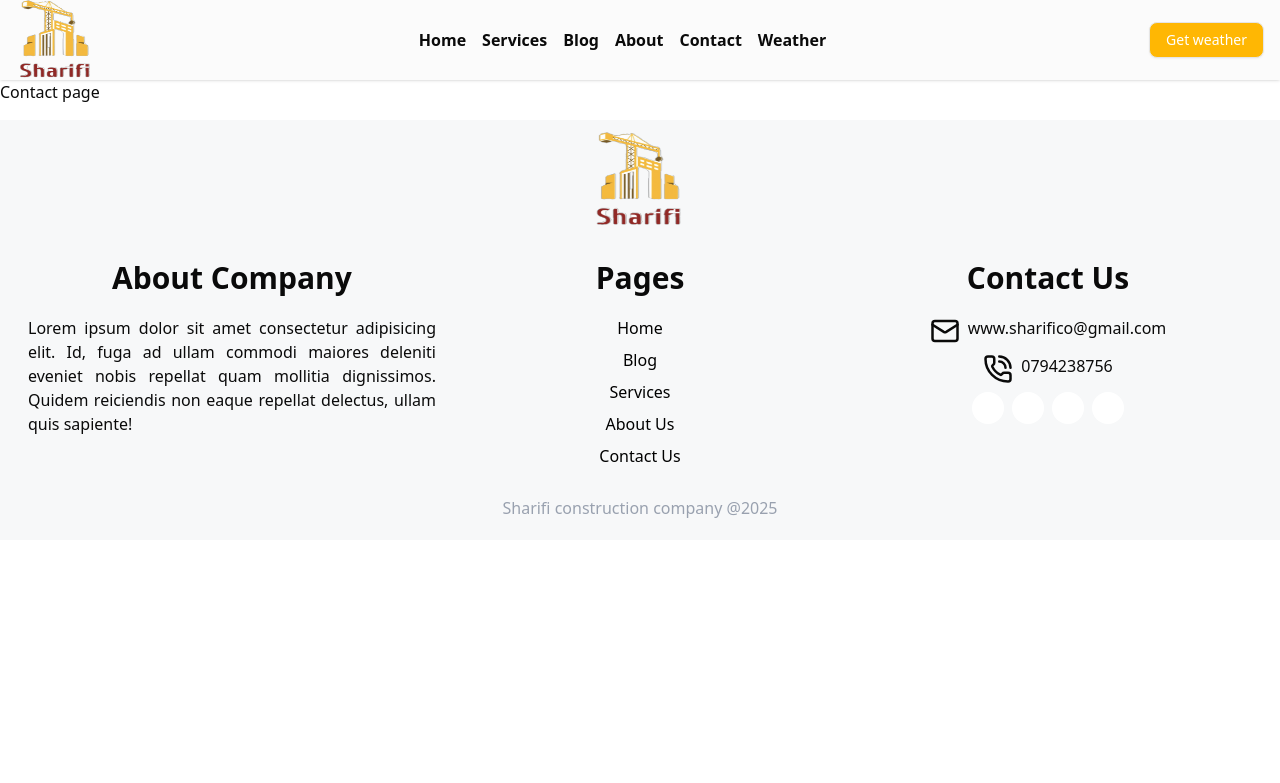
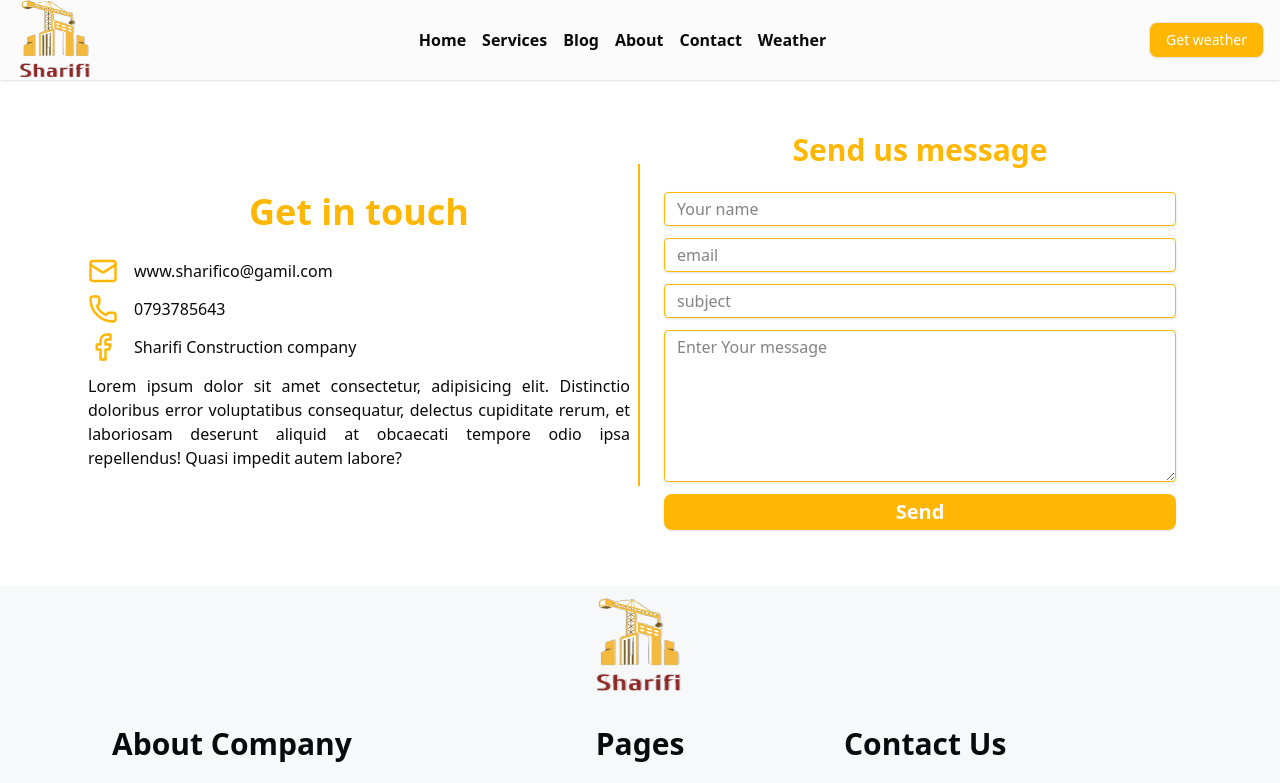
Before and after one commit to Zahra-hassani/construction-company-project, a React (Vite) app: page /contact in a window 1280 px wide. Shown: the top 783 px of the page. Built offline with nearby package versions, Linux system fonts and the light colour scheme.

Commit message:
working on contact page by emailjs

```diff
--- a/src/Pages/Contact.tsx
+++ b/src/Pages/Contact.tsx
@@ -1,5 +1,9 @@
+import ContactUs from "@/mycomponents/ContactUs";
+
 export default function Contact(){
     return(
-        <div>Contact page</div>
+        <div>
+            <ContactUs />
+        </div>
     )
 }
--- a/src/mycomponents/ContactUs.tsx
+++ b/src/mycomponents/ContactUs.tsx
@@ -1,10 +1,46 @@
+import { Button } from "@/components/ui/button";
+import { FacebookIcon, Mail, Phone } from "lucide-react";
+import { useState } from "react";
+
 export default function ContactUs(){
+    const [name,setName] = useState("");
+    const [email,setEmail] = useState("");
+    const [subject,setSubject] = useState("");
+    const [message,setMessage] = useState("");
+    function handleSubmit(e:any){
+        e.preventDefault();
+        const public_key = "po8ME3bb-qOm-rDfA";
+        const template_id = "";
+        const service_id = "service_e3vbiqd";
+        const content = {
+            from_name: name,
+            from_email: email,
+            subject: subject,
+            to_name: "Zahra Hassani",
+            message: message
+        }
+    }
     return (
-        <div className="h-fit w-full flex md:flex-col lg:justify-between justify-between items-center lg:gap-0 gap-4 p-4">
-            <div className="flex justify-center flex-col items-center gap-3 lg:w-1/2 w-full p-2">
-            <h1 className=""></h1>
+        <div className="h-fit w-full lg:w-6xl mx-auto flex flex-col lg:flex-row lg:justify-between justify-between items-center lg:gap-0 gap-4 p-4">
+            <div className="flex  justify-center flex-col items-center gap-3 lg:w-1/2 w-full py-4 px-2 border-r-2 border-brand">
+            <h1 className="text-brand font-bold text-3xl md:text-4xl py-3">Get in touch</h1>
+            <div className="flex flex-col items-start gap-2 w-full">
+                <p className="flex justify-between items-center gap-4"><Mail size={30} className="text-brand"/><span>www.sharifico@gamil.com</span> </p>
+                <p className="flex justify-between items-center gap-4"><Phone size={30} className="text-brand"/><span>0793785643</span> </p>
+                <p className="flex justify-between items-center gap-4"><FacebookIcon size={30} className="text-brand"/><span>Sharifi Construction company</span> </p>
             </div>
-            <div className="flex"></div>
+            <p className="text-justify">Lorem ipsum dolor sit amet consectetur, adipisicing elit. Distinctio doloribus error voluptatibus consequatur, delectus cupiditate rerum, et laboriosam deserunt aliquid at obcaecati tempore odio ipsa repellendus! Quasi impedit autem labore?</p>
+            </div>
+            <div className="flex lg:w-1/2 w-full p-2">
+            <form onSubmit={handleSubmit} className="p-4 flex flex-col gap-3 w-full">
+                <h1 className="font-bold py-3 text-brand text-3xl md;text-4xl text-center">Send us message</h1>
+                <input value={name} onChange={(e)=> setName(e.target.value)} type="text" placeholder="Your name" className="px-3 py-1 border border-brand rounded shadow" />
+                <input value={email} onChange={(e)=> setEmail(e.target.value)} type="email" placeholder="email" className="px-3 py-1 border border-brand rounded shadow" />
+                <input value={subject} onChange={(e)=> setSubject(e.target.value)} type="text" placeholder="subject" className="px-3 py-1 border border-brand rounded shadow" />
+                <textarea value={message} onChange={(e)=> setMessage(e.target.value)} name="" placeholder="Enter Your message" id="" className="px-3 py-1 h-38 w-full border border-brand rounded shadow"></textarea>
+                <Button className="text-white shadow text-xl bg-brand hover:text-brand hover:bg-white font-bold">Send</Button>
+            </form>
+            </div>
         </div>
     )
 }
--- a/src/mycomponents/Footer.tsx
+++ b/src/mycomponents/Footer.tsx
@@ -5,11 +5,11 @@ export default function Footer(){
         <div className="h-fit lg:mt-4 w-full flex flex-col items-center gap-1 bg-gray-200/30 p-3">
             <img className="h-24 w-24" src="./img/Logo1.png" alt="" />
         <div className="h-fit w-full grid grid-cols-1 lg:grid-cols-3 p-4">
-            <div className="col-span-1 flex flex-col gap-2 items-center">
+            <div className="flex flex-col gap-2 items-center">
                 <h1 className="font-bold text-2xl md:text-3xl py-3">About Company</h1>
                 <p className="text-justify">Lorem ipsum dolor sit amet consectetur adipisicing elit. Id, fuga ad ullam commodi maiores deleniti eveniet nobis repellat quam mollitia dignissimos. Quidem reiciendis non eaque repellat delectus, ullam quis sapiente!</p>
             </div>
-            <div className="col-span-1 flex flex-col gap-2 items-center">
+            <div className="flex flex-col gap-2 items-center">
                 <h1 className="font-bold text-2xl md:text-3xl py-3">Pages</h1>
                 <p className="px-2 hover:px-5 text-black hover:text-brand hover:font-bold transition-all duration-300"><a href="/">Home</a></p>
                 <p className="px-2 hover:px-5 text-black hover:text-brand hover:font-bold transition-all duration-300"><a href="/blog">Blog</a></p>
@@ -17,21 +17,21 @@ export default function Footer(){
                 <p className="px-2 hover:px-5 text-black hover:text-brand hover:font-bold transition-all duration-300"><a href="/about">About Us</a></p>
                 <p className="px-2 hover:px-5 text-black hover:text-brand hover:font-bold transition-all duration-300"><a href="/contact">Contact Us</a></p>
             </div>
-            <div className="col-span-1 flex flex-col gap-2 items-center">
+            <div className="flex flex-col gap-2 items-start">
                 <h1 className="font-bold text-2xl md:text-3xl py-3">Contact Us</h1>
-                <p className="flex gap-2">
+                <p className="flex gap-4">
                     <Mail size={30} />
                     <a href="#">www.sharifico@gmail.com</a>
                 </p>
-                <p className="flex gap-2">
+                <p className="flex gap-4">
                     <PhoneCall size={30} />
                     0794238756
                 </p>
-                <p className="flex gap-2">
-                    <FacebookIcon size={30}  className="font-bold hover:text-white hover:bg-black text-black bg-white p-4 rounded-full transition-all duration-300" />
-                    <InstagramIcon size={30} className="font-bold hover:text-white hover:bg-black text-black bg-white p-4 rounded-full transition-all duration-300" />
-                    <YoutubeIcon size={30} className="font-bold hover:text-white hover:bg-black text-black bg-white p-4 rounded-full transition-all duration-300" />
-                    <TwitterIcon size={30} className="font-bold hover:text-white hover:bg-black text-black bg-white p-4 rounded-full transition-all duration-300" />
+                <p className="flex gap-4">
+                    <span className="p-2 bg-brand rounded-full"><FacebookIcon size={30}  className="font-bold hover:text-white rounded-full transition-all duration-300" /></span>
+                    <span className="p-2 bg-brand rounded-full"><InstagramIcon size={30} className="font-bold hover:text-white rounded-full transition-all duration-300" /></span>
+                    <span className="p-2 bg-brand rounded-full"><YoutubeIcon size={30} className="font-bold hover:text-white rounded-full transition-all duration-300" /></span>
+                    <span className="p-2 bg-brand rounded-full"><TwitterIcon size={30} className="font-bold hover:text-white rounded-full transition-all duration-300" /></span>
                 </p>
             </div>
         </div>
```
